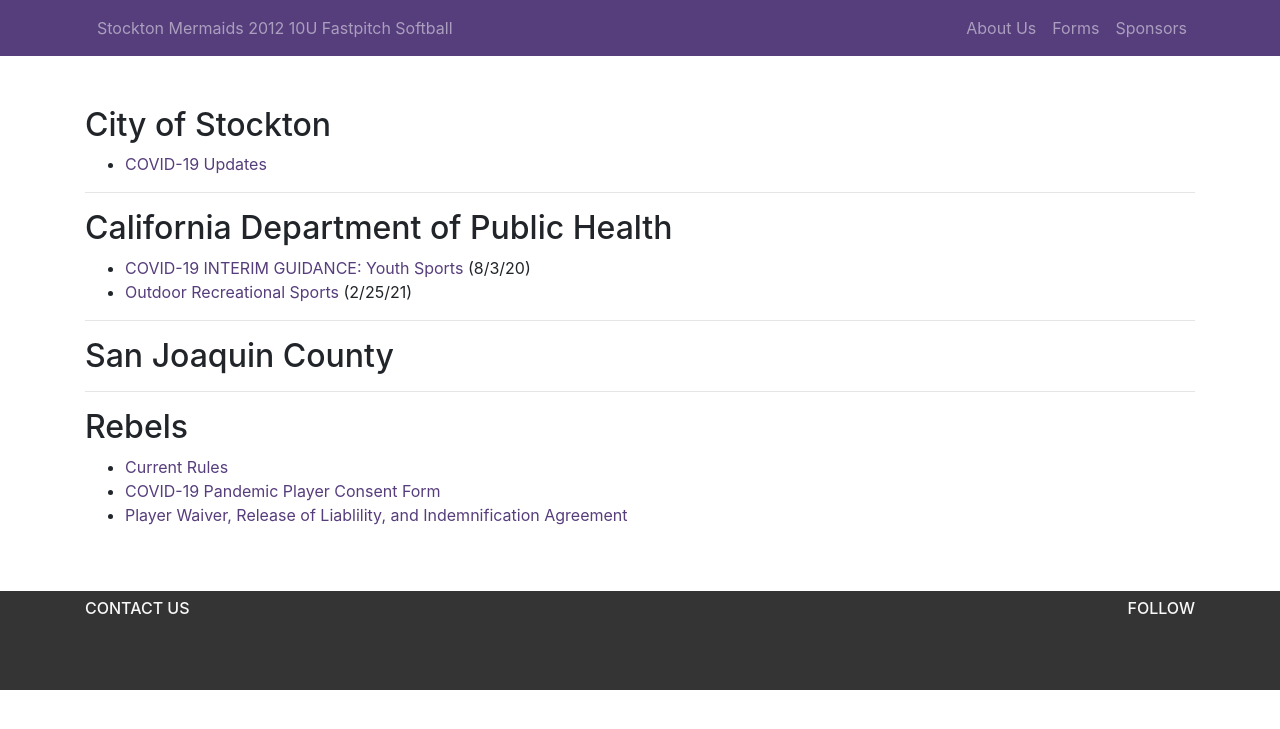
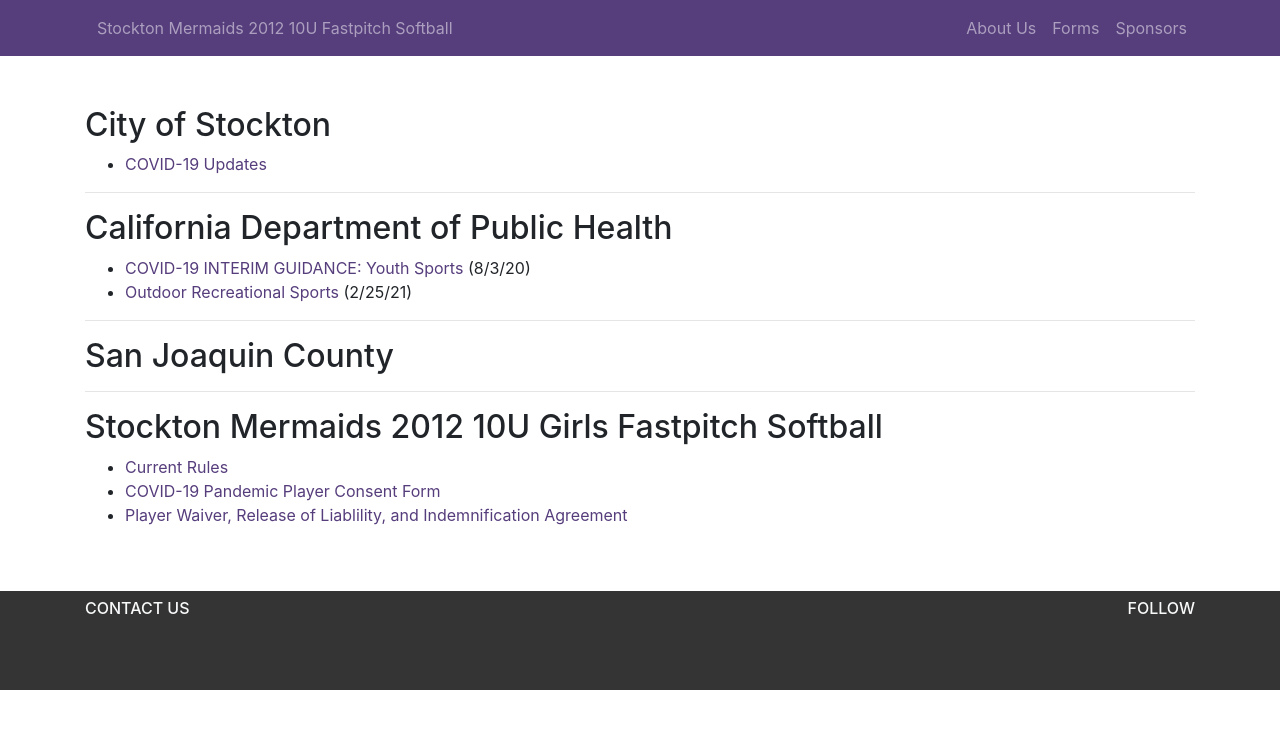
Before and after one commit to stocktonmermaids/stocktonmermaids.github.io, a Jekyll site: the page built from covid19.md, in a window 1280 px wide. Shown: the top 729 px of the page. Built offline with Jekyll 4.4.1, drawn with Linux system fonts in a browser that asks for light colours; nearby versions of some CDN libraries.

Commit message:
Update covid19.md

```diff
--- a/covid19.md
+++ b/covid19.md
@@ -21,7 +21,7 @@
 
 ---
 
-## Rebels
+## Stockton Mermaids 2012 10U Girls Fastpitch Softball
 
 * [Current Rules](/media/pdf/Rebels Rules.pdf)
 * [COVID-19 Pandemic Player Consent Form](/media/pdf/Rebels COVID Release.pdf)
```
